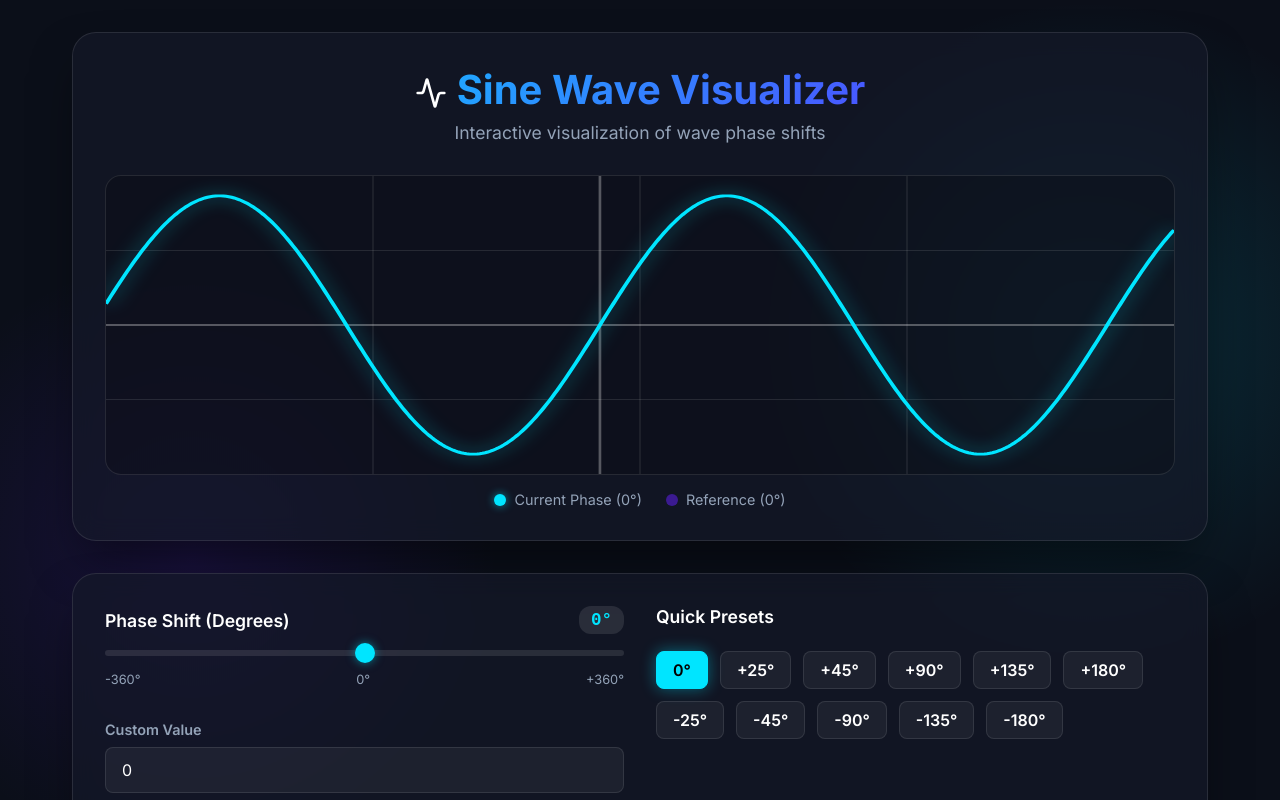
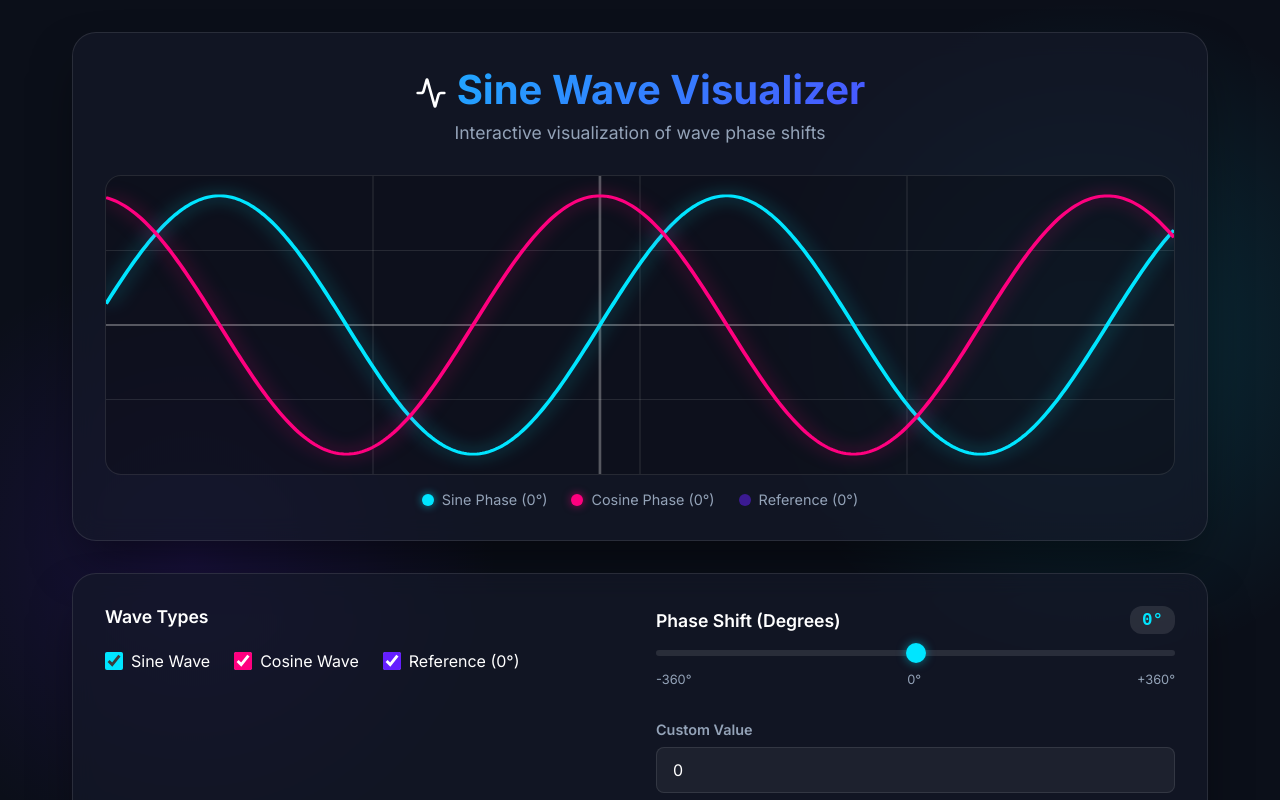
Before and after one commit to dev-apurbo/Sine-Wave-Visualizer, a React (Vite) app: page / in a window 1280 px wide. Shown: the top 800 px of the page. Built offline with nearby package versions, Linux system fonts and the light colour scheme.

Commit message:
add cos wave

```diff
--- a/src/App.jsx
+++ b/src/App.jsx
@@ -5,13 +5,16 @@ const SineWaveVisualizer = () => {
   const [phaseDegree, setPhaseDegree] = useState(0);
   const [axisYOffset, setAxisYOffset] = useState(0);
   const [axisXOffset, setAxisXOffset] = useState(350);
+  const [showSineWave, setShowSineWave] = useState(true);
+  const [showCosWave, setShowCosWave] = useState(true);
+  const [showRefWave, setShowRefWave] = useState(true);
 
   // SVG dimensions
   const width = 800;
   const height = 300;
   const padding = 20;
 
-  const drawWave = (phaseOff) => {
+  const drawWave = (phaseOff, isCos = false) => {
     const points = [];
     // 2 full cycles
     const cycles = 2;
@@ -32,13 +35,14 @@ const SineWaveVisualizer = () => {
     const freq = (cycles * 2 * Math.PI) / drawWidth;
 
     const phaseRad = phaseOff * (Math.PI / 180);
+    const waveFunc = isCos ? Math.cos : Math.sin;
 
     // Draw from edge to edge
     for (let i = 0; i <= pointsCount; i++) {
       const svgX = (i / pointsCount) * width;
       const mathX = svgX - cx;
       // SVG y is inverted, so we subtract
-      const y = cy - A * Math.sin(freq * mathX + phaseRad);
+      const y = cy - A * waveFunc(freq * mathX + phaseRad);
       points.push(`${svgX},${y}`);
     }
 
@@ -46,8 +50,9 @@ const SineWaveVisualizer = () => {
   };
 
   const parsedPhase = (phaseDegree === '-' || phaseDegree === '') ? 0 : Number(phaseDegree);
-  const dynamicWavePath = useMemo(() => drawWave(parsedPhase), [parsedPhase, axisXOffset, axisYOffset]);
-  const referenceWavePath = useMemo(() => drawWave(0), [axisXOffset, axisYOffset]);
+  const dynamicWavePath = useMemo(() => drawWave(parsedPhase, false), [parsedPhase, axisXOffset, axisYOffset]);
+  const cosWavePath = useMemo(() => drawWave(parsedPhase, true), [parsedPhase, axisXOffset, axisYOffset]);
+  const referenceWavePath = useMemo(() => drawWave(0, false), [axisXOffset, axisYOffset]);
 
   const handleSliderChange = (e) => {
     setPhaseDegree(Number(e.target.value));
@@ -88,27 +93,73 @@ const SineWaveVisualizer = () => {
             <line x1={padding + axisXOffset} y1="0" x2={padding + axisXOffset} y2={height} className="axis-line" />
 
             {/* Reference Wave (0 phase) */}
-            <path d={referenceWavePath} className="reference-wave" />
+            {showRefWave && <path d={referenceWavePath} className="reference-wave" />}
 
-            {/* Dynamic Wave */}
-            <path d={dynamicWavePath} className="wave-path" />
+            {/* Dynamic Waves */}
+            {showSineWave && <path d={dynamicWavePath} className="wave-path" />}
+            {showCosWave && <path d={cosWavePath} className="cos-wave-path" />}
           </svg>
         </div>
 
         <div className="legend">
+          {showSineWave && (
             <div className="legend-item">
               <div className="legend-color legend-primary"></div>
-            <span>Current Phase ({parsedPhase}°)</span>
+              <span>Sine Phase ({parsedPhase}°)</span>
             </div>
+          )}
+          {showCosWave && (
+            <div className="legend-item">
+              <div className="legend-color legend-tertiary"></div>
+              <span>Cosine Phase ({parsedPhase}°)</span>
+            </div>
+          )}
+          {showRefWave && (
             <div className="legend-item">
               <div className="legend-color legend-secondary" style={{opacity: 0.5}}></div>
               <span>Reference (0°)</span>
             </div>
+          )}
         </div>
       </div>
 
       <div className="glass-panel">
         <div className="controls-container">
+          <div className="control-group">
+            <div className="control-header">
+              <span className="control-label">Wave Types</span>
+            </div>
+            <div style={{display: 'flex', gap: '1.5rem', marginTop: '0.5rem', flexWrap: 'wrap'}}>
+              <label style={{display: 'flex', alignItems: 'center', gap: '0.5rem', cursor: 'pointer'}}>
+                <input
+                  type="checkbox"
+                  checked={showSineWave}
+                  onChange={(e) => setShowSineWave(e.target.checked)}
+                  style={{accentColor: 'var(--primary)', width: '18px', height: '18px', cursor: 'pointer'}}
+                />
+                <span style={{color: showSineWave ? 'var(--text-main)' : 'var(--text-muted)'}}>Sine Wave</span>
+              </label>
+              <label style={{display: 'flex', alignItems: 'center', gap: '0.5rem', cursor: 'pointer'}}>
+                <input
+                  type="checkbox"
+                  checked={showCosWave}
+                  onChange={(e) => setShowCosWave(e.target.checked)}
+                  style={{accentColor: 'var(--tertiary)', width: '18px', height: '18px', cursor: 'pointer'}}
+                />
+                <span style={{color: showCosWave ? 'var(--text-main)' : 'var(--text-muted)'}}>Cosine Wave</span>
+              </label>
+              <label style={{display: 'flex', alignItems: 'center', gap: '0.5rem', cursor: 'pointer'}}>
+                <input
+                  type="checkbox"
+                  checked={showRefWave}
+                  onChange={(e) => setShowRefWave(e.target.checked)}
+                  style={{accentColor: 'var(--secondary)', width: '18px', height: '18px', cursor: 'pointer'}}
+                />
+                <span style={{color: showRefWave ? 'var(--text-main)' : 'var(--text-muted)'}}>Reference (0°)</span>
+              </label>
+            </div>
+          </div>
+
           <div className="control-group">
             <div className="control-header">
               <span className="control-label">Phase Shift (Degrees)</span>
@@ -156,6 +207,8 @@ const SineWaveVisualizer = () => {
               ))}
             </div>
           </div>
+
+
 
           <div className="control-group">
             <div className="control-header">
--- a/src/index.css
+++ b/src/index.css
@@ -6,6 +6,7 @@
   --glass-border: rgba(255, 255, 255, 0.1);
   --primary: #00e5ff;
   --secondary: #651fff;
+  --tertiary: #ff007f;
   --text-main: #ffffff;
   --text-muted: #94a3b8;
 }
@@ -277,6 +278,14 @@ input[type="number"]:focus {
   transition: d 0.3s cubic-bezier(0.4, 0, 0.2, 1);
 }
 
+.cos-wave-path {
+  fill: none;
+  stroke: var(--tertiary);
+  stroke-width: 3;
+  filter: drop-shadow(0 0 8px rgba(255, 0, 127, 0.6));
+  transition: d 0.3s cubic-bezier(0.4, 0, 0.2, 1);
+}
+
 .reference-wave {
   fill: none;
   stroke: var(--secondary);
@@ -325,3 +334,8 @@ input[type="number"]:focus {
 .legend-secondary {
   background: var(--secondary);
 }
+
+.legend-tertiary {
+  background: var(--tertiary);
+  box-shadow: 0 0 8px rgba(255, 0, 127, 0.6);
+}
```
Lines whose indentation alone changed are shown as unchanged.
